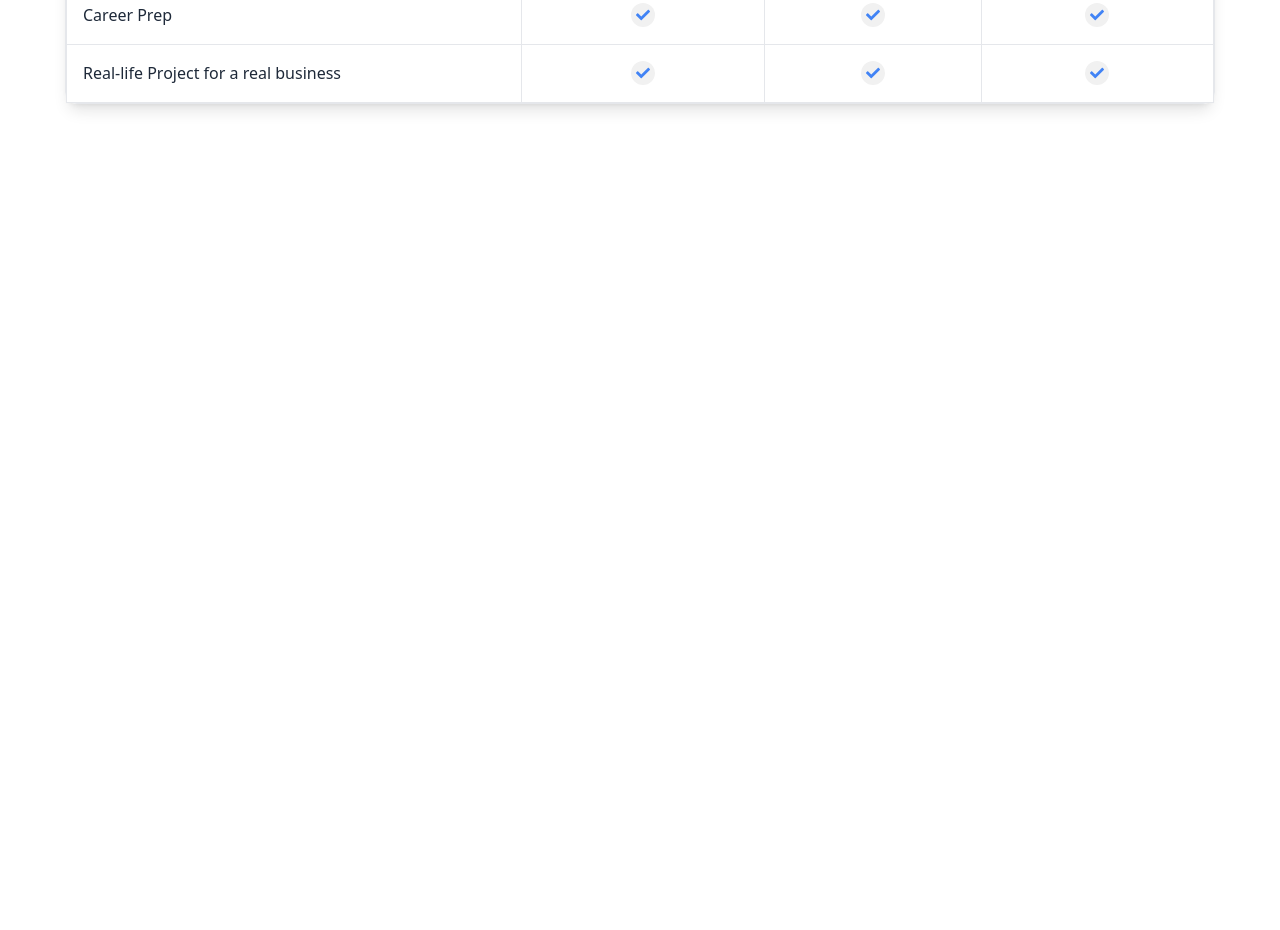
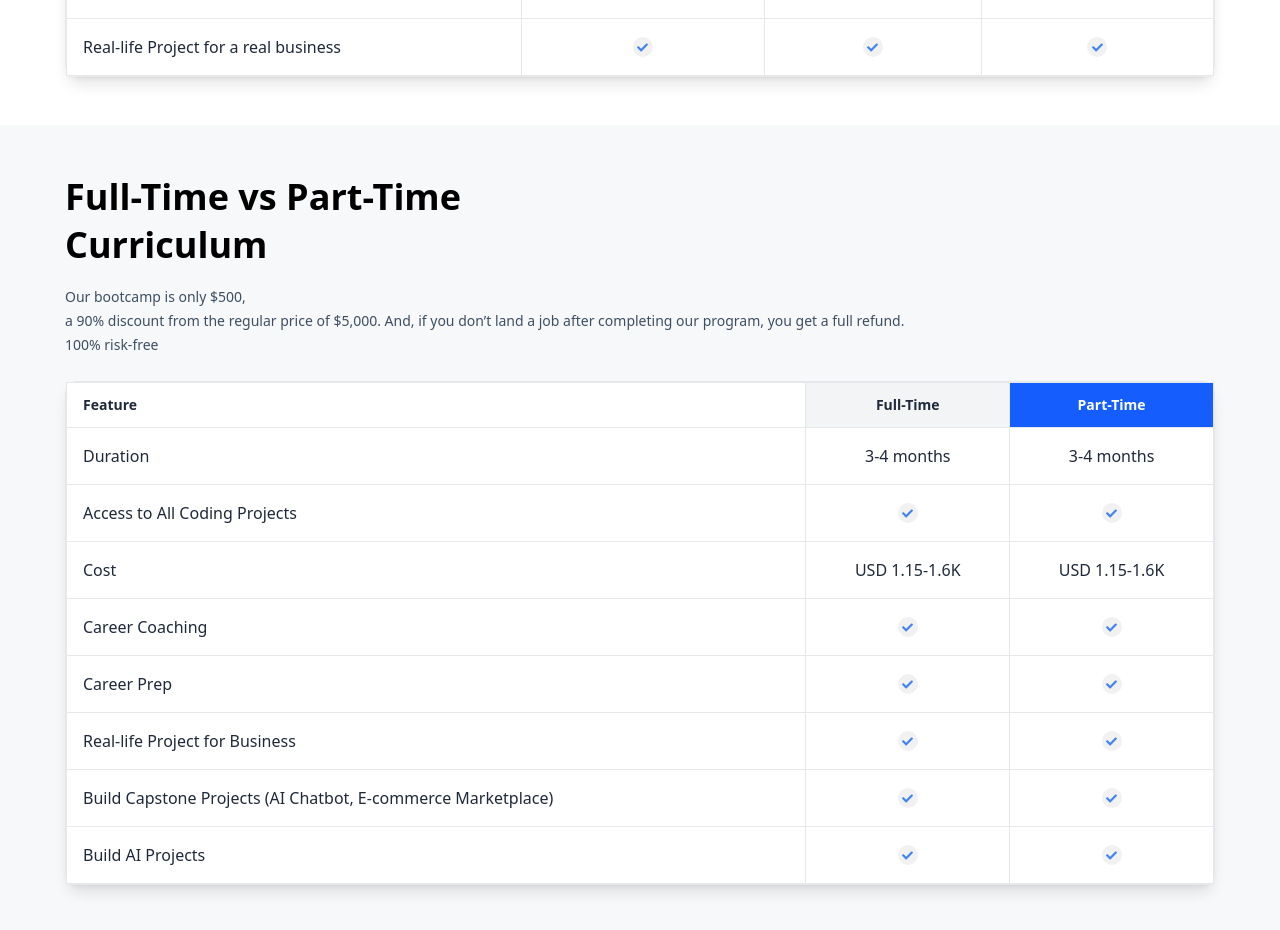
Before and after one commit to HaiderAbas/learnSide, a Next.js app: page / in a window 1280 px wide. Shown: the part 7300-8230 px from the top of the page. Before the commit the page ends 7452 px from the top, so only its background shows below. Built offline with nearby package versions, Linux system fonts and the light colour scheme.

Commit message:
CurriculumTable

```diff
--- a/app/components/CompareTable.jsx
+++ b/app/components/CompareTable.jsx
@@ -9,8 +9,8 @@ const ComparisonTable = () => {
     const headings = ["Feature", "Degree / Master’s", "Our Bootcamp", "Other Bootcamp"];
 
     const BlueTick = (
-        <div className="inline-flex items-center justify-center w-6 h-6 rounded-full bg-[#F1F1F1] mx-auto">
-            <FaCheck className="text-[#4183F5] text-sm" />
+        <div className="inline-flex items-center justify-center w-5 h-5 rounded-full bg-[#F1F1F1] mx-auto">
+            <FaCheck className="text-[#4183F5] text-[11px]" />
         </div>
     );
 
@@ -31,7 +31,7 @@ const ComparisonTable = () => {
             <h2 className='text-[#000000] text-4xl font-bold mb-4 leading-12'>
                 Why It makes Sense <br /> To join Us?
             </h2>
-            <p className='font-inter text-[#0F243DCC] font-normal text-[14px] leading-6 tracking-[0%] py-6'>
+            <p className='font-inter text-[#0F243DCC] font-normal text-[14px] leading-6 tracking-[0%] pb-6'>
                 Compare the difference by yourself
             </p>
 
@@ -62,7 +62,7 @@ const ComparisonTable = () => {
                                 {row.map((cell, colIdx) => (
                                     <td
                                         key={colIdx}
-                                        className={`px-4 py-4 border border-gray-200 text-sm sm:text-base
+                                        className={`px-4 py-4 border border-gray-200 text-[7px] sm:text-base
                                             ${colIdx === 0 ? "text-left" : "text-center"}`}
                                     >
                                         {cell}
--- /dev/null
+++ b/app/components/CurriculumTable.jsx
@@ -0,0 +1,81 @@
+"use client";
+
+import { useState } from "react";
+import { FaCheck } from "react-icons/fa";
+
+const CurriculumTable = () => {
+    const [selectedCol, setSelectedCol] = useState(2);
+
+    const headings = ["Feature", "Full-Time", "Part-Time"];
+
+    const BlueTick = (
+        <div className="inline-flex items-center justify-center w-5 h-5 rounded-full bg-[#F1F1F1] mx-auto">
+            <FaCheck className="text-[#4183F5] text-[11px]" />
+        </div>
+    );
+
+    const data = [
+        ["Duration", "3-4 months", "3-4 months"],
+        ["Access to All Coding Projects", BlueTick, BlueTick],
+        ["Cost", "USD 1.15-1.6K", "USD 1.15-1.6K"],
+        ["Career Coaching", BlueTick, BlueTick],
+        ["Career Prep", BlueTick, BlueTick],
+        ["Real-life Project for Business", BlueTick, BlueTick],
+        ["Build Capstone Projects (AI Chatbot, E-commerce Marketplace)", BlueTick, BlueTick],
+        ["Build AI Projects", BlueTick, BlueTick],
+    ];
+
+    return (
+        <div className="bg-[#F7F8F9]">
+            <div className='py-12 w-full lg:max-w-[1150px] mx-auto'>
+                <h2 className='text-[#000000] text-4xl font-bold mb-4 leading-12'>
+                    Full-Time vs Part-Time <br /> Curriculum
+                </h2>
+                <p className='font-inter text-[#0F243DCC] font-normal text-[14px] leading-6 tracking-[0%] pb-6'>
+                    Our bootcamp is only $500, <br /> a 90% discount from the regular price of $5,000. And, if you don’t land a job after completing our program, you get a full refund. <br /> 100% risk-free
+                </p>
+
+                <div className="overflow-x-auto lg:overflow-x-visible rounded-xl border border-gray-200 shadow-lg">
+                    <table className="min-w-full border-collapse text-left text-sm text-gray-800 font-inter bg-white">
+                        <thead>
+                            <tr>
+                                {headings.map((heading, idx) => (
+                                    <th
+                                        key={idx}
+                                        onClick={() => idx !== 0 && setSelectedCol(idx)}
+                                        className={`px-4 py-3 font-semibold border border-gray-200 transition-all cursor-pointer
+                                        ${idx === 0
+                                                ? "bg-white text-left"
+                                                : selectedCol === idx
+                                                    ? "bg-blue-600 text-white text-center"
+                                                    : "bg-gray-100 hover:bg-blue-100 text-center"
+                                            }`}
+                                    >
+                                        {heading}
+                                    </th>
+                                ))}
+                            </tr>
+                        </thead>
+                        <tbody>
+                            {data.map((row, rowIdx) => (
+                                <tr key={rowIdx} className="bg-white">
+                                    {row.map((cell, colIdx) => (
+                                        <td
+                                            key={colIdx}
+                                            className={`px-4 py-4 border border-gray-200 text-[9px] sm:text-base
+                                            ${colIdx === 0 ? "text-left" : "text-center"}`}
+                                        >
+                                            {cell}
+                                        </td>
+                                    ))}
+                                </tr>
+                            ))}
+                        </tbody>
+                    </table>
+                </div>
+            </div>
+        </div>
+    );
+};
+
+export default CurriculumTable;
--- a/app/page.js
+++ b/app/page.js
@@ -4,6 +4,7 @@ import CodingJourney from "./components/CodingJourney";
 import Cohorts from "./components/Cohorts";
 import ComparisonTable from "./components/CompareTable";
 import Course from "./components/Course";
+import CurriculumTable from "./components/CurriculumTable";
 import AboutFounder from "./components/Founder";
 import HandsOnCarousel from "./components/HandsOnCarousel";
 import Hero from "./components/HeroSction";
@@ -26,6 +27,7 @@ export default function Home() {
       <Course/>
       <CodingJourney/>
       <ComparisonTable/>
+      <CurriculumTable/>
     </>
   )
 }
```
